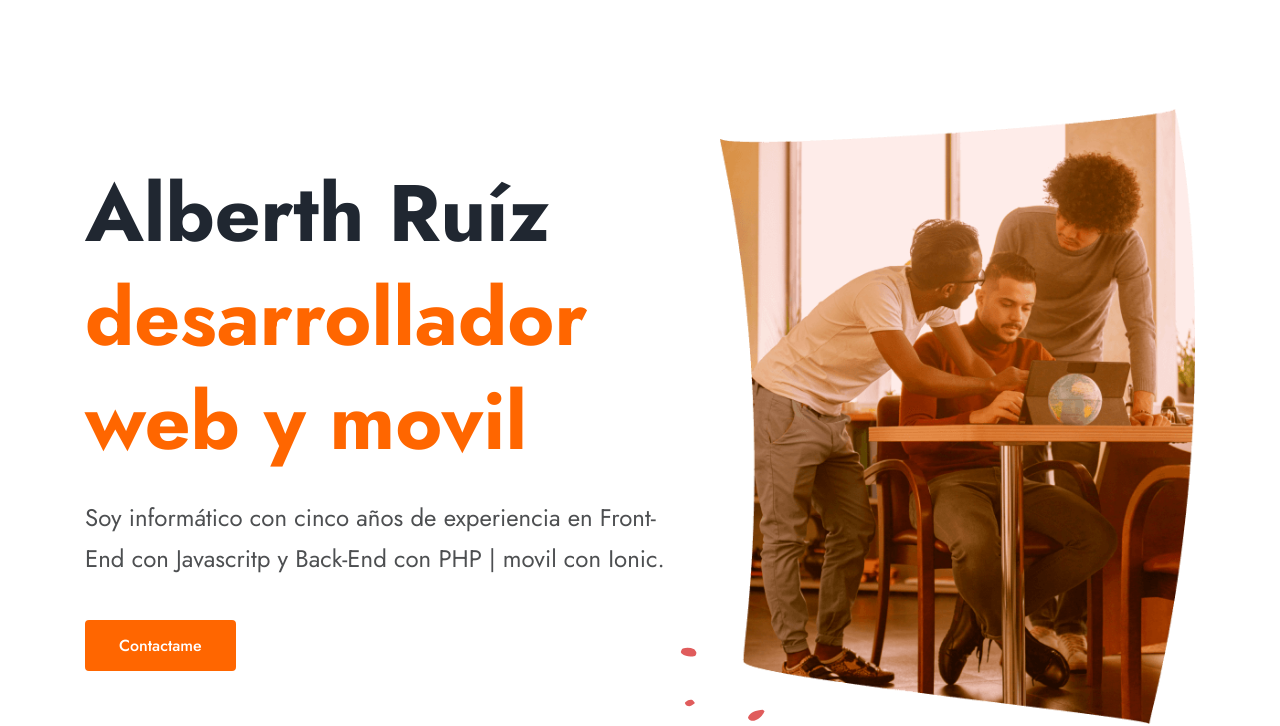
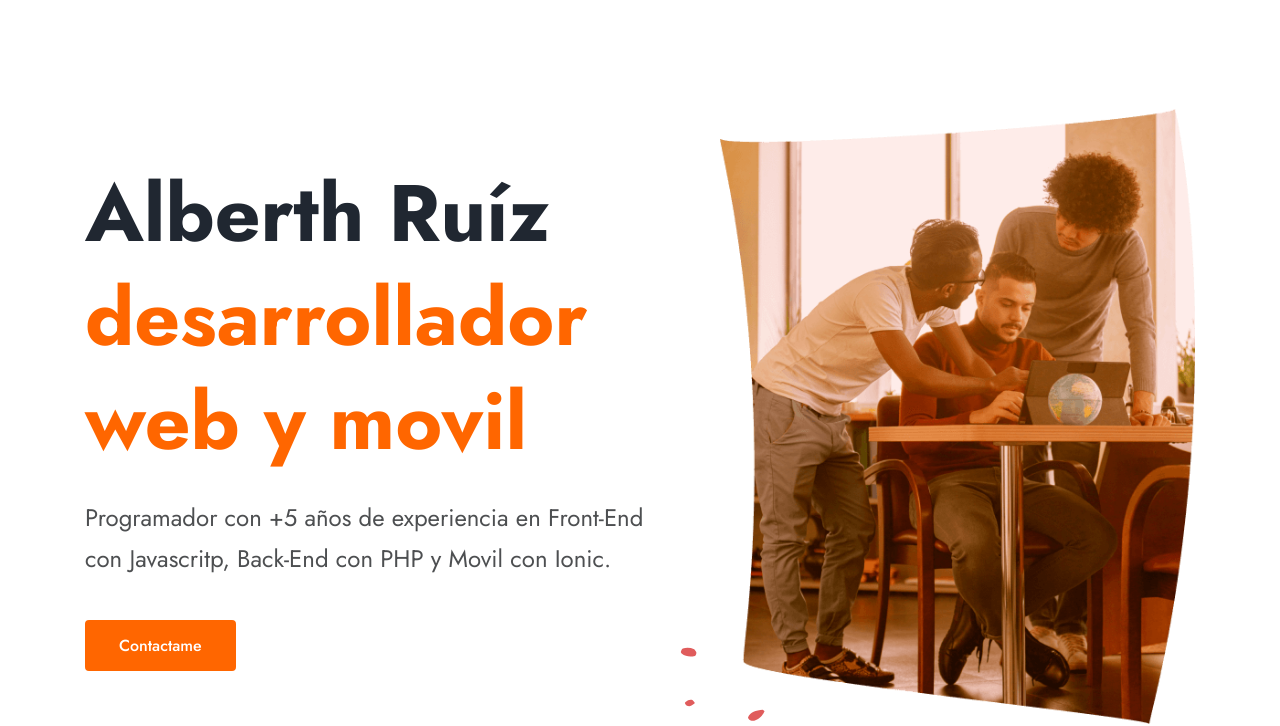
Before and after one commit to alberthrc/Portafolio-Web, a plain HTML site: page index.html in a window 1280 px wide. Shown: the part 102-828 px from the top of the page. Drawn offline with nearby package versions, Linux system fonts and the light colour scheme.

Commit message:
FIX: modificaciones menores

```diff
--- a/index.html
+++ b/index.html
@@ -108,7 +108,7 @@
             </h1>
 
             <p class="section-text">
-              Soy informático con cinco años de experiencia en Front-End con Javascritp y Back-End con PHP | movil con Ionic.
+              Programador con +5 años de experiencia en Front-End con Javascritp, Back-End con PHP y Movil con Ionic.
             </p>
 
             <button class="btn btn-primary"><a href="https://walink.co/2bee6b">Contactame</a></button>
```
